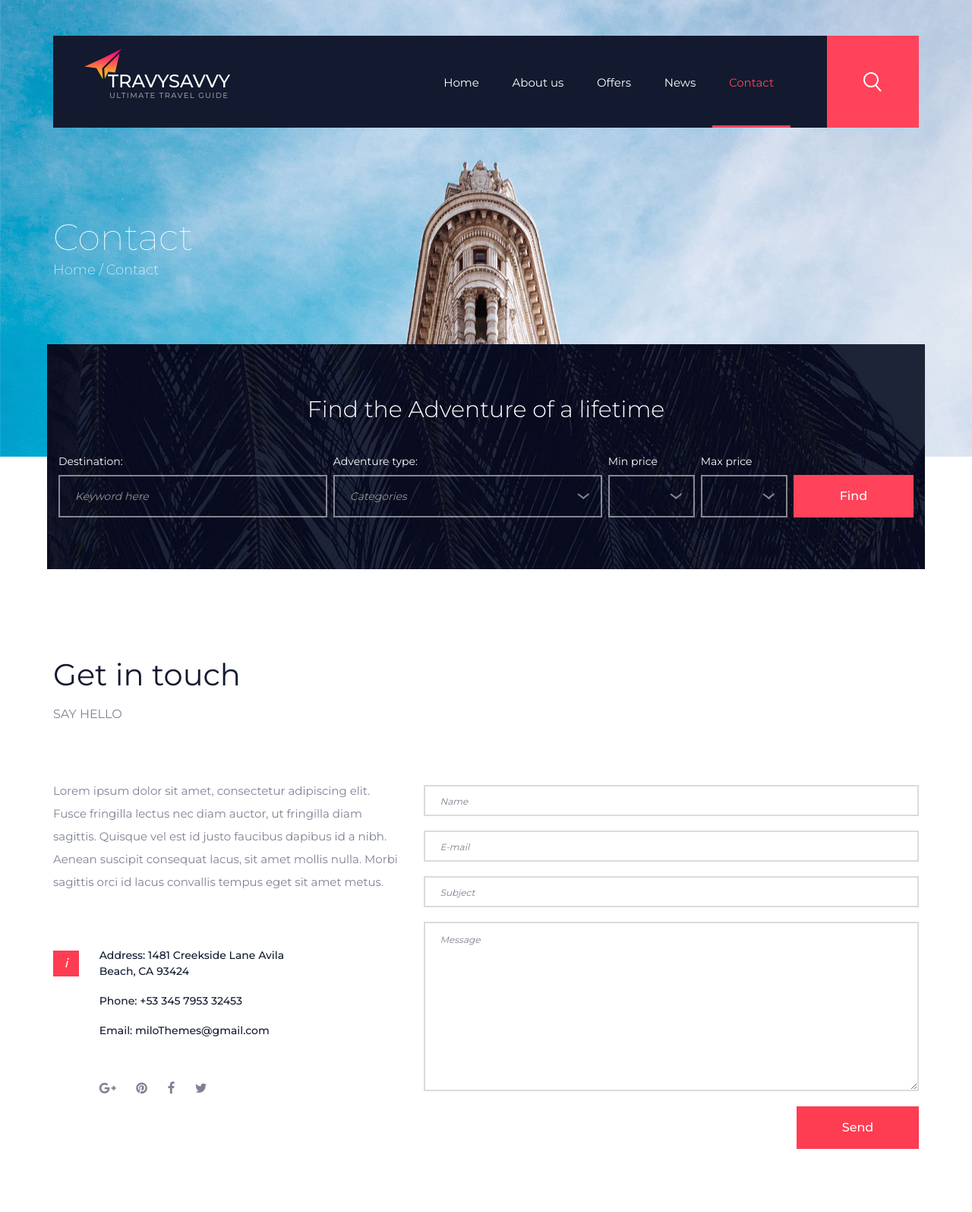
After one commit to travysavvy/website-travysavvy, a Django app: template templates/contact.html in a window 1280 px wide. The commit adds this page. Shown: the top 1595 px of the page at 76% size. Run offline with Django 3.2, Linux system fonts and the light colour scheme; the template is opened without the code that fills it, so the values that code supplies are empty; some libraries are stand-ins or nearby versions.

Commit message:
contact template added

```diff
--- /dev/null
+++ b/templates/contact.html
@@ -0,0 +1,361 @@
+{% load static %}
+
+<!DOCTYPE html>
+<html lang="en">
+<head>
+<title>Contact</title>
+<meta charset="utf-8">
+<meta http-equiv="X-UA-Compatible" content="IE=edge">
+<meta name="description" content="TravySavvy project">
+<meta name="viewport" content="width=device-width, initial-scale=1">
+<link rel="stylesheet" type="text/css" href="{% static 'styles/bootstrap4/bootstrap.min.css' %}">
+<link href="{% static 'plugins/font-awesome-4.7.0/css/font-awesome.min.css' %}" rel="stylesheet" type="text/css">
+<link rel="stylesheet" type="text/css" href="{% static 'styles/contact_styles.css' %}">
+<link rel="stylesheet" type="text/css" href="{% static 'styles/contact_responsive.css' %}">
+</head>
+<body>
+
+<div class="super_container">
+
+	<!-- Header -->
+
+	<header class="header">
+		<div class="container">
+			<div class="row">
+				<div class="col">
+					<div class="header_container d-flex flex-row align-items-center justify-content-start">
+
+						<!-- Logo -->
+						<div class="logo_container">
+							<div class="logo">
+								<div>TravySavvy</div>
+								<div>Ultimate travel guide</div>
+								<div class="logo_image"><img src="{% static 'images/logo.png' %}" alt=""></div>
+							</div>
+						</div>
+
+						<!-- Main Navigation -->
+						<nav class="main_nav ml-auto">
+							<ul class="main_nav_list">
+								<li class="main_nav_item"><a href="/">Home</a></li>
+								<li class="main_nav_item"><a href="about.html">About us</a></li>
+								<li class="main_nav_item"><a href="offers.html">Offers</a></li>
+								<li class="main_nav_item"><a href="news.html">News</a></li>
+								<li class="main_nav_item active"><a href="#">Contact</a></li>
+							</ul>
+						</nav>
+
+						<!-- Search -->
+						<div class="search">
+							<form action="#" class="search_form">
+								<input type="search" name="search_input" class="search_input ctrl_class" required="required" placeholder="Keyword">
+								<button type="submit" class="search_button ml-auto ctrl_class"><img src="{% static 'images/search.png' %}" alt=""></button>
+							</form>
+						</div>
+
+						<!-- Hamburger -->
+						<div class="hamburger ml-auto"><i class="fa fa-bars" aria-hidden="true"></i></div>
+
+					</div>
+				</div>
+			</div>
+		</div>
+	</header>
+
+	<!-- Menu -->
+
+	<div class="menu_container menu_mm">
+
+		<!-- Menu Close Button -->
+		<div class="menu_close_container">
+			<div class="menu_close"></div>
+		</div>
+
+		<!-- Menu Items -->
+		<div class="menu_inner menu_mm">
+			<div class="menu menu_mm">
+				<div class="menu_search_form_container">
+					<form action="#" id="menu_search_form">
+						<input type="search" class="menu_search_input menu_mm">
+						<button id="menu_search_submit" class="menu_search_submit" type="submit"><img src="{% static 'images/search_2.png' %}" alt=""></button>
+					</form>
+				</div>
+				<ul class="menu_list menu_mm">
+					<li class="menu_item menu_mm"><a href="/">Home</a></li>
+					<li class="menu_item menu_mm"><a href="about.html">About us</a></li>
+					<li class="menu_item menu_mm"><a href="offers.html">Offers</a></li>
+					<li class="menu_item menu_mm"><a href="news.html">News</a></li>
+					<li class="menu_item menu_mm"><a href="/contact/">Contact</a></li>
+				</ul>
+
+				<!-- Menu Social -->
+
+				<div class="menu_social_container menu_mm">
+					<ul class="menu_social menu_mm">
+						<li class="menu_social_item menu_mm"><a href="#"><i class="fa fa-pinterest" aria-hidden="true"></i></a></li>
+						<li class="menu_social_item menu_mm"><a href="#"><i class="fa fa-linkedin" aria-hidden="true"></i></a></li>
+						<li class="menu_social_item menu_mm"><a href="#"><i class="fa fa-instagram" aria-hidden="true"></i></a></li>
+						<li class="menu_social_item menu_mm"><a href="#"><i class="fa fa-facebook" aria-hidden="true"></i></a></li>
+						<li class="menu_social_item menu_mm"><a href="#"><i class="fa fa-twitter" aria-hidden="true"></i></a></li>
+					</ul>
+				</div>
+
+				<div class="menu_copyright menu_mm">Colorlib All rights reserved</div>
+			</div>
+
+		</div>
+
+	</div>
+
+	<!-- Home -->
+
+	<div class="home">
+		<!-- Image by https://unsplash.com/@peecho -->
+		<div class="home_background parallax-window" data-parallax="scroll" data-image-src="{% static 'images/news.jpg' %}" data-speed="0.8"></div>
+		<div class="container">
+			<div class="row">
+				<div class="col">
+					<div class="home_content">
+						<div class="home_content_inner">
+							<div class="home_title">Contact</div>
+							<div class="home_breadcrumbs">
+								<ul class="home_breadcrumbs_list">
+									<li class="home_breadcrumb"><a href="/">Home</a></li>
+									<li class="home_breadcrumb">Contact</li>
+								</ul>
+							</div>
+						</div>
+					</div>
+				</div>
+			</div>
+		</div>
+	</div>
+
+	<!-- Find Form -->
+
+	<div class="find">
+		<!-- Image by https://unsplash.com/@garciasaldana_ -->
+		<div class="find_background_container prlx_parent">
+			<div class="find_background prlx" style="background-image:url({% static 'images/find.jpg' %})"></div>
+		</div>
+		<!-- <div class="find_background parallax-window" data-parallax="scroll" data-image-src="images/find.jpg" data-speed="0.8"></div> -->
+		<div class="container">
+			<div class="row">
+				<div class="col-12">
+					<div class="find_title text-center">Find the Adventure of a lifetime</div>
+				</div>
+				<div class="col-12">
+					<div class="find_form_container">
+						<form action="#" id="find_form" class="find_form d-flex flex-md-row flex-column align-items-md-center align-items-start justify-content-md-between justify-content-start flex-wrap">
+							<div class="find_item">
+								<div>Destination:</div>
+								<input type="text" class="destination find_input" required="required" placeholder="Keyword here">
+							</div>
+							<div class="find_item">
+								<div>Adventure type:</div>
+								<select name="adventure" id="adventure" class="dropdown_item_select find_input">
+									<option>Categories</option>
+									<option>Categories</option>
+									<option>Categories</option>
+								</select>
+							</div>
+							<div class="find_item">
+								<div>Min price</div>
+								<select name="min_price" id="min_price" class="dropdown_item_select find_input">
+									<option>&nbsp;</option>
+									<option>Price</option>
+									<option>Price</option>
+								</select>
+							</div>
+							<div class="find_item">
+								<div>Max price</div>
+								<select name="max_price" id="max_price" class="dropdown_item_select find_input">
+									<option>&nbsp;</option>
+									<option>Price</option>
+									<option>Price</option>
+								</select>
+							</div>
+							<button class="button find_button">Find</button>
+						</form>
+					</div>
+				</div>
+			</div>
+		</div>
+	</div>
+
+	<!-- Contact -->
+
+	<div class="contact">
+		<div class="container">
+			<div class="row">
+				<div class="col">
+					<div class="contact_title">Get in touch</div>
+					<div class="contact_subtitle">say hello</div>
+				</div>
+			</div>
+			<div class="row contact_content">
+				<div class="col-lg-5">
+					<div class="contact_text">
+						<p>Lorem ipsum dolor sit amet, consectetur adipiscing elit. Fusce fringilla lectus nec diam auctor, ut fringilla diam sagittis. Quisque vel est id justo faucibus dapibus id a nibh. Aenean suscipit consequat lacus, sit amet mollis nulla. Morbi sagittis orci id lacus convallis tempus eget sit amet metus.</p>
+					</div>
+					<div class="contact_info">
+						<div class="contact_info_box">i</div>
+						<div class="contact_info_container">
+							<div class="contact_info_content">
+								<ul>
+									<li>Address: 1481 Creekside Lane Avila Beach, CA 93424</li>
+									<li>Phone: +53 345 7953 32453</li>
+									<li>Email: miloThemes@gmail.com</li>
+								</ul>
+							</div>
+							<div class="contact_info_social">
+								<ul>
+									<li><a href="#"><i class="fa fa-google-plus" aria-hidden="true"></i></a></li>
+									<li><a href="#"><i class="fa fa-pinterest" aria-hidden="true"></i></a></li>
+									<li><a href="#"><i class="fa fa-facebook" aria-hidden="true"></i></a></li>
+									<li><a href="#"><i class="fa fa-twitter" aria-hidden="true"></i></a></li>
+								</ul>
+							</div>
+						</div>
+					</div>
+				</div>
+				<div class="col-lg-7">
+					<div class="contact_form_container">
+						<form action="#" id="contact_form" class="clearfix">
+							<input id="contact_input_name" class="contact_input contact_input_name" type="text" placeholder="Name" required="required" data-error="Name is required.">
+							<input id="contact_input_email" class="contact_input contact_input_email" type="text" placeholder="E-mail" required="required" data-error="E-mail is required.">
+							<input id="contact_input_subject" class="contact_input contact_input_subject" type="text" placeholder="Subject">
+							<textarea id="contact_input_message" class="contact_message_input contact_input_message" name="message" placeholder="Message" required="required" data-error="Please, write us a message."></textarea>
+							<button id="contact_send_btn" type="submit" class="contact_send_btn trans_200" value="Submit">Send</button>
+						</form>
+					</div>
+				</div>
+			</div>
+			<div class="row contact_map">
+				<!-- Google Map -->
+
+				<div class="col">
+					<div id="google_map">
+						<div class="map_container">
+							<div id="map"></div>
+						</div>
+					</div>
+				</div>
+
+			</div>
+		</div>
+	</div>
+
+	<!-- Newsletter -->
+
+	<div class="newsletter">
+		<!-- Image by https://unsplash.com/@garciasaldana_ -->
+		<div class="newsletter_background" style="background-image:url({% static 'images/newsletter.jpg' %})"></div>
+		<div class="container">
+			<div class="row">
+				<div class="col-lg-10 offset-lg-1">
+					<div class="newsletter_content">
+						<div class="newsletter_title text-center">Subscribe to our Newsletter</div>
+						<div class="newsletter_form_container">
+							<form action="#" id="newsletter_form" class="newsletter_form">
+								<div class="d-flex flex-md-row flex-column align-content-center justify-content-between">
+									<input type="email" id="newsletter_input" class="newsletter_input" placeholder="Your E-mail Address">
+									<button type="submit" id="newsletter_button" class="newsletter_button">Subscribe</button>
+								</div>
+							</form>
+						</div>
+					</div>
+				</div>
+			</div>
+		</div>
+	</div>
+
+	<!-- Footer -->
+
+	<footer class="footer">
+		<div class="container">
+			<div class="row">
+
+				<!-- Footer Column -->
+				<div class="col-lg-4 footer_col">
+					<div class="footer_about">
+						<!-- Logo -->
+						<div class="logo_container">
+							<div class="logo">
+								<div>TravySavvy</div>
+								<div>Ultimate travel guide</div>
+								<div class="logo_image"><img src="{% static 'images/logo.png' %}" alt=""></div>
+							</div>
+						</div>
+						<div class="footer_about_text">Lorem ipsum dolor sit amet, consectetur adipiscing elit. Integer pulvinar sed mauris eget tincidunt. Sed lectus nulla, tempor vel eleifend quis, tempus rut rum metus. Pellentesque ultricies enim eu quam fermentum hendrerit.</div>
+						<div class="copyright"><!-- Link back to Colorlib can't be removed. Template is licensed under CC BY 3.0. -->
+Copyright &copy;<script>document.write(new Date().getFullYear());</script> All rights reserved | This template is made with <i class="fa fa-heart-o" aria-hidden="true"></i> by <a href="https://colorlib.com" target="_blank">Colorlib</a>
+<!-- Link back to Colorlib can't be removed. Template is licensed under CC BY 3.0. --></div>
+					</div>
+				</div>
+
+				<!-- Footer Column -->
+				<div class="col-lg-4 footer_col">
+					<div class="footer_latest">
+						<div class="footer_title">Latest News</div>
+						<div class="footer_latest_content">
+
+							<!-- Footer Latest Post -->
+							<div class="footer_latest_item">
+								<div class="footer_latest_image"><img src="{% static 'images/latest_1.jpg' %}" alt="https://unsplash.com/@peecho"></div>
+								<div class="footer_latest_item_content">
+									<div class="footer_latest_item_title"><a href="news.html">Brazil Summer</a></div>
+									<div class="footer_latest_item_date">Jan 09, 2018</div>
+								</div>
+							</div>
+
+							<!-- Footer Latest Post -->
+							<div class="footer_latest_item">
+								<div class="footer_latest_image"><img src="{% static 'images/latest_2.jpg' %}" alt="https://unsplash.com/@sanfrancisco"></div>
+								<div class="footer_latest_item_content">
+									<div class="footer_latest_item_title"><a href="news.html">A perfect vacation</a></div>
+									<div class="footer_latest_item_date">Jan 09, 2018</div>
+								</div>
+							</div>
+
+						</div>
+					</div>
+				</div>
+
+				<!-- Footer Column -->
+				<div class="col-lg-4 footer_col">
+					<div class="tags footer_tags">
+						<div class="footer_title">Tags</div>
+						<ul class="tags_content d-flex flex-row flex-wrap align-items-start justify-content-start">
+							<li class="tag"><a href="#">travel</a></li>
+							<li class="tag"><a href="#">summer</a></li>
+							<li class="tag"><a href="#">cruise</a></li>
+							<li class="tag"><a href="#">beach</a></li>
+							<li class="tag"><a href="#">offer</a></li>
+							<li class="tag"><a href="#">vacation</a></li>
+							<li class="tag"><a href="#">trip</a></li>
+							<li class="tag"><a href="#">city break</a></li>
+							<li class="tag"><a href="#">adventure</a></li>
+						</ul>
+					</div>
+				</div>
+
+			</div>
+		</div>
+	</footer>
+</div>
+
+<script src="{% static 'js/jquery-3.2.1.min.js' %}"></script>
+<script src="{% static 'styles/bootstrap4/popper.js' %}"></script>
+<script src="{% static 'styles/bootstrap4/bootstrap.min.js' %}"></script>
+<script src="{% static 'plugins/greensock/TweenMax.min.js' %}"></script>
+<script src="{% static 'plugins/greensock/TimelineMax.min.js' %}"></script>
+<script src="{% static 'plugins/scrollmagic/ScrollMagic.min.js' %}"></script>
+<script src="{% static 'plugins/greensock/animation.gsap.min.js' %}"></script>
+<script src="{% static 'plugins/greensock/ScrollToPlugin.min.js' %}"></script>
+<script src="{% static 'plugins/easing/easing.js' %}"></script>
+<script src="{% static 'plugins/parallax-js-master/parallax.min.js' %}"></script>
+<script src="https://maps.googleapis.com/maps/api/js?v=3.exp&key=AIzaSyCIwF204lFZg1y4kPSIhKaHEXMLYxxuMhA"></script>
+<script src="{% static 'js/contact_custom.js' %}"></script>
+</body>
+</html>
--- a/templates/index.html
+++ b/templates/index.html
@@ -45,7 +45,7 @@
 								<li class="main_nav_item"><a href="about.html">About us</a></li>
 								<li class="main_nav_item"><a href="offers.html">Offers</a></li>
 								<li class="main_nav_item"><a href="news.html">News</a></li>
-								<li class="main_nav_item"><a href="contact.html">Contact</a></li>
+								<li class="main_nav_item"><a href="/contact/">Contact</a></li>
 							</ul>
 						</nav>
 
@@ -85,11 +85,11 @@
 					</form>
 				</div>
 				<ul class="menu_list menu_mm">
-					<li class="menu_item menu_mm"><a href="#">Home</a></li>
+					<li class="menu_item menu_mm"><a href="/">Home</a></li>
 					<li class="menu_item menu_mm"><a href="about.html">About us</a></li>
 					<li class="menu_item menu_mm"><a href="offers.html">Offers</a></li>
 					<li class="menu_item menu_mm"><a href="news.html">News</a></li>
-					<li class="menu_item menu_mm"><a href="contact.html">Contact</a></li>
+					<li class="menu_item menu_mm"><a href="/contact/">Contact</a></li>
 				</ul>
 
 				<!-- Menu Social -->
```
Also changed, not shown: pages/views.py (+29 -28 lines), db.sqlite3, pages/migrations/0001_initial.py (added).
